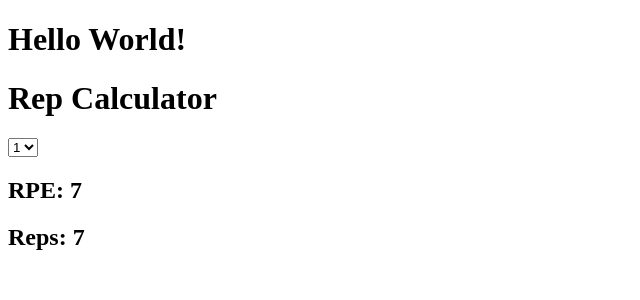
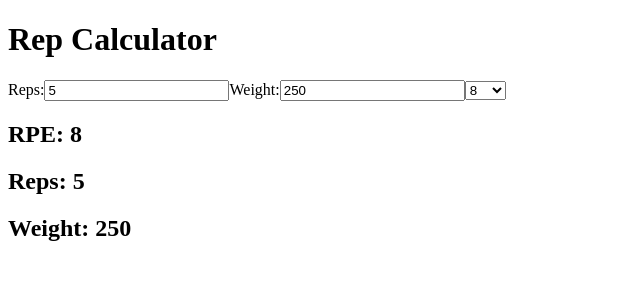
Before and after one commit to swbenson11/RPE-Calculator, a React (Vite) app: page / in a window 1280 px wide. Shown: the top 300 px of the page, without its empty margins (0-640 px from the left). Built offline with nearby package versions, Linux system fonts and the light colour scheme.

Commit message:
cleaned up code

```diff
--- a/src/components/RpeCalculator/RpeCalculator.tsx
+++ b/src/components/RpeCalculator/RpeCalculator.tsx
@@ -2,7 +2,7 @@ import React = require('react');
 import { connect, ConnectedProps } from 'react-redux';
 
 import { Dropdown } from '../../ui/Dropdown';
-import { updateReps, updateRPE } from './actions';
+import { updateReps, updateRPE, updateWeight } from './actions';
 
 //where does this go?
 // interface State {
@@ -20,7 +20,8 @@ const mapState = (state: any) => ({
 const mapDispatch = (dispatch: any) => {
   return {
     updateRPE: (value: number) => dispatch(updateRPE(value)),
-    updateReps: (value: number) => dispatch(updateReps(value))
+    updateReps: (value: number) => dispatch(updateReps(value)),
+    updateWeight: (value: number) => dispatch(updateWeight(value))
   };
 };
 
@@ -34,8 +35,7 @@ type Props = PropsFromRedux;
 // }
 
 class RpeCalculator extends React.PureComponent<Props> {
-  //todo fix this
-  dropdownValues = [1, 2, 3].map(x => {
+  dropdownValues = [7, 7.5, 8, 8.5, 9, 9.5, 10].map(x => {
     return {
       label: x.toString(),
       value: x
@@ -47,8 +47,33 @@ class RpeCalculator extends React.PureComponent<Props> {
     return (
       <div>
         <h1>Rep Calculator</h1>
+
+        <label>
+          Reps:
+          <input
+            type="text"
+            value={reps}
+            onChange={(event: React.ChangeEvent<HTMLInputElement>) => {
+              var reps = parseInt(event.target.value);
+              if (reps > 6) alert('why are you doing so many reps');
+              updateReps(reps);
+            }}
+          />
+        </label>
+
+        <label>
+          Weight:
+          <input
+            type="text"
+            value={weight}
+            onChange={(event: React.ChangeEvent<HTMLInputElement>) => {
+              updateWeight(parseInt(event.target.value));
+            }}
+          />
+        </label>
+
         <Dropdown
-          selectedValue={1}
+          selectedValue={rpe}
           values={this.dropdownValues}
           onChange={(value: any) => {
             updateRPE(value);
@@ -56,6 +81,7 @@ class RpeCalculator extends React.PureComponent<Props> {
         />
         <h2>RPE: {rpe}</h2>
         <h2>Reps: {reps}</h2>
+        <h2>Weight: {weight}</h2>
       </div>
     );
   }
--- a/src/index.tsx
+++ b/src/index.tsx
@@ -9,7 +9,6 @@ class App extends React.PureComponent {
   render() {
     return (
       <Provider store={appStore}>
-        <h1>Hello World!</h1>
         <RpeCalculator />
       </Provider>
     );
--- a/src/store.ts
+++ b/src/store.ts
@@ -13,9 +13,9 @@ import reducers from './reducers';
 
 const initialState = {
   rpeCalculator: {
-    reps: 7,
-    rpe: 7,
-    weight: 7
+    reps: 5,
+    rpe: 8,
+    weight: 250
   }
 };
 
--- a/src/ui/Dropdown.tsx
+++ b/src/ui/Dropdown.tsx
@@ -11,7 +11,7 @@ export const Dropdown = (props: Props) => {
     <select
       name="select"
       onChange={(event: React.ChangeEvent<HTMLSelectElement>) => {
-        onChange(parseInt(event.target.value));
+        onChange(parseFloat(event.target.value));
       }}>
       {values.map(dropdownValue => {
         return (
```
Also changed, not shown: src/reducers.ts (+0 -7 lines).
